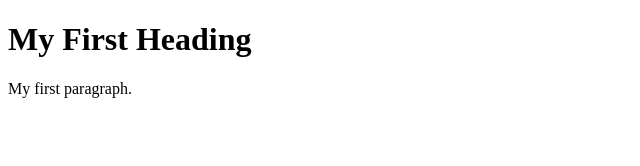
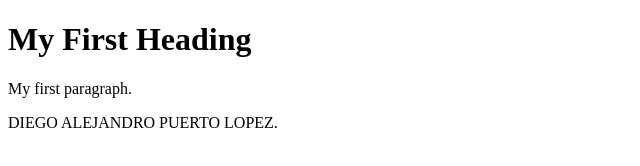
Before and after one commit to mivalme/ing-software, a plain HTML site: page index.html in a window 1280 px wide. Shown: the whole page, without its empty margins (0-640 px from the left). Drawn offline with Linux system fonts and the light colour scheme.

Commit message:
modifico

```diff
--- a/index.html
+++ b/index.html
@@ -8,5 +8,7 @@
 <h1>My First Heading</h1>
 <p>My first paragraph.</p>
 
+<p>DIEGO ALEJANDRO PUERTO LOPEZ.</p>
+
 </body>
 </html>
```
Also changed, not shown: 1 other file.
